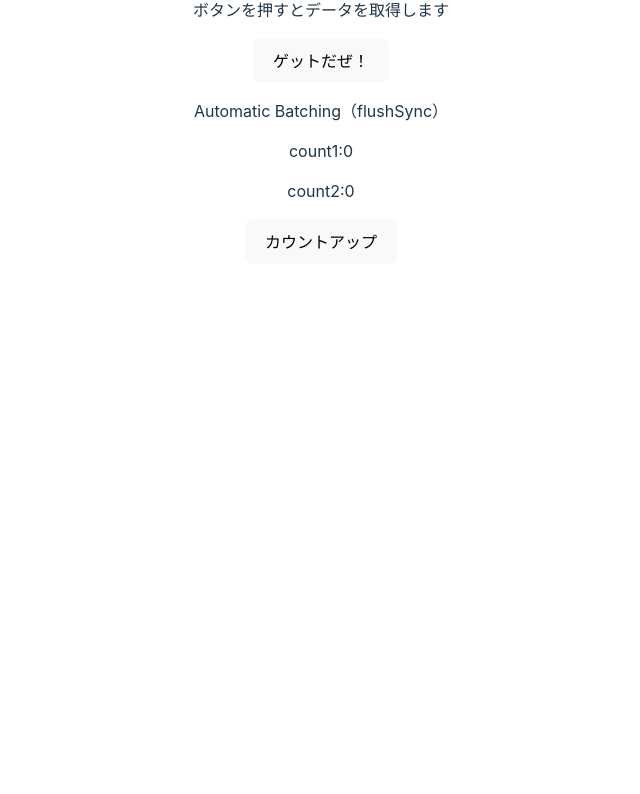
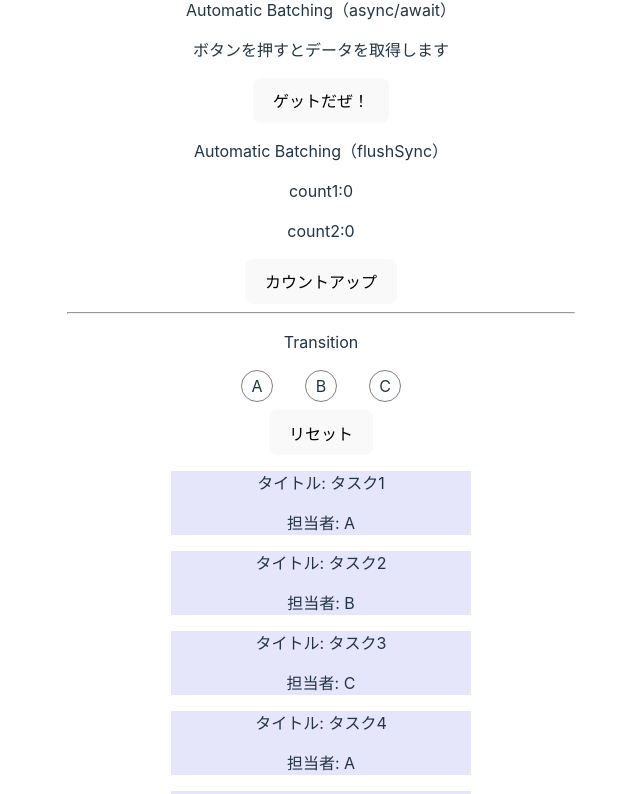
Before and after one commit to GrowUp-Haruno/react18-learning, a React (Vite) app: page / in a window 1280 px wide. Shown: the part 634-1428 px from the top of the page, without its empty margins (319-959 px from the left). Before the commit the page ends 930 px from the top, so only its background shows below. Built offline with nearby package versions, Linux system fonts and the light colour scheme.

Commit message:
タスク一覧表を実装 close #10 タスク絞り込み機能を実装 close #12

```diff
--- a/src/App.tsx
+++ b/src/App.tsx
@@ -4,15 +4,20 @@ import { AutoBatchEventHandlerAsyncAwait } from './components/AutomaticBatcing/A
 import { AutoBatchFlushSync } from './components/AutomaticBatcing/AutoBatchFlushSync';
 import { AutoBatchPromise } from './components/AutomaticBatcing/AutoBatchPromise';
 import { AutoBatchSetTimeout } from './components/AutomaticBatcing/AutoBatchSetTimeout';
+import { TaskList } from './components/Transition/TaskList';
 
 function App() {
   return (
     <div className="App">
+      <p>AutomaticBatching</p>
       <AutoBatchEventHandler />
       <AutoBatchSetTimeout />
       <AutoBatchPromise />
       <AutoBatchEventHandlerAsyncAwait />
       <AutoBatchFlushSync />
+      <hr />
+      <p>Transition</p>
+      <TaskList />
     </div>
   );
 }
--- /dev/null
+++ b/src/commons/model/task.ts
@@ -0,0 +1,5 @@
+export type taskModel = {
+  id: number;
+  title: string;
+  asign: string;
+};
--- /dev/null
+++ b/src/components/Transition/TaskList.tsx
@@ -0,0 +1,80 @@
+import { FC, useEffect, useState } from 'react';
+import { taskModel } from '../../commons/model/task';
+import { Avater } from '../atoms/Avater';
+
+const user: {
+  [x in number]: 'A' | 'B' | 'C';
+} = {
+  0: 'A',
+  1: 'B',
+  2: 'C',
+};
+
+const createDummyTask = () => {
+  return [...Array(10000)].map<taskModel>((_, i) => ({
+    id: i + 1,
+    title: `タスク${i + 1}`,
+    asign: user[i % 3],
+  }));
+};
+
+const tasks = createDummyTask();
+
+export const TaskList: FC = () => {
+  const [taskList, setTaskList] = useState(tasks);
+  const [selectAsign, setSelectAsign] = useState<'A' | 'B' | 'C' | null>(null);
+  const onSelectAsign = (asign: 'A' | 'B' | 'C' | null) => {
+    setSelectAsign(asign);
+    // setTaskList(tasks.filter((task) => !asign || task.asign === asign));
+  };
+  useEffect(() => {
+    setTaskList(
+      tasks.filter((task) => !selectAsign || task.asign === selectAsign)
+    );
+  }, [selectAsign]);
+
+  return (
+    <div>
+      <div
+        style={{
+          display: 'flex',
+          justifyContent: 'center',
+        }}
+      >
+        {[...Array(3)].map((_, i) => (
+          <Avater
+            key={user[i]}
+            onClick={() => {
+              onSelectAsign(user[i]);
+            }}
+            isSelect={user[i] === selectAsign}
+          >
+            {user[i]}
+          </Avater>
+        ))}
+      </div>
+      <div style={{ marginTop: '8px' }}>
+        <button
+          onClick={() => {
+            onSelectAsign(null);
+          }}
+        >
+          リセット
+        </button>
+      </div>
+      {taskList.map((task) => (
+        <div
+          key={task.id}
+          style={{
+            width: '300px',
+            margin: 'auto',
+            backgroundColor: 'lavender',
+          }}
+        >
+          <p>タイトル: {task.title}</p>
+          <p>担当者: {task.asign}</p>
+        </div>
+      ))}
+    </div>
+  );
+};
--- /dev/null
+++ b/src/components/atoms/Avater.tsx
@@ -0,0 +1,26 @@
+import { FC, MouseEventHandler, ReactChild, ReactNode } from 'react';
+
+type AvaterProps = {
+  children?: ReactNode;
+  onClick?: MouseEventHandler<HTMLDivElement>;
+  isSelect?: boolean;
+};
+
+export const Avater: FC<AvaterProps> = ({ isSelect, ...props }) => {
+  return (
+    <div
+      {...props}
+      style={{
+        width: '30px',
+        height: '30px',
+        border: '1px solid gray',
+        borderRadius: '50%',
+        textAlign: 'center',
+        lineHeight: '30px',
+        userSelect: 'none',
+        margin: '0 16px',
+        backgroundColor: isSelect ? 'greenyellow' : 'white',
+      }}
+    />
+  );
+};
```
Also changed, not shown: 1 other file (tests, documents, lock files or other folders).
